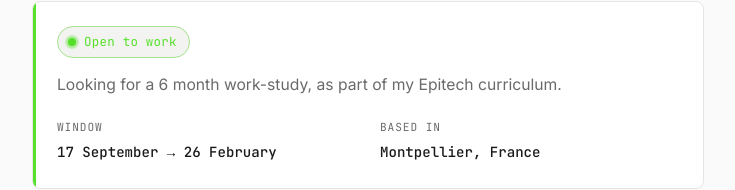
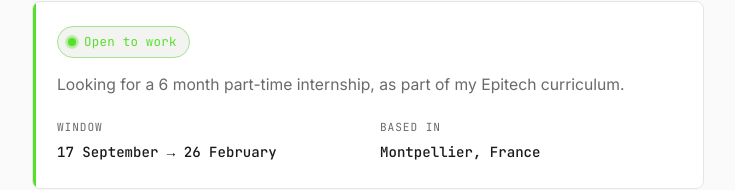
Before and after one commit to lucaspujol/portfolio, a React (Vite) app: page / in a window 1280 px wide. Shown: the part 544-734 px from the top of the page, without its empty margins (272-1007 px from the left). Built offline with nearby package versions, Linux system fonts and the light colour scheme.

Commit message:
fix statement

```diff
--- a/src/data/profile.js
+++ b/src/data/profile.js
@@ -8,7 +8,7 @@ export const profile = {
     available: true,
     label: 'Open to work',
     statement:
-      'Looking for a 6 month work-study, as part of my Epitech curriculum.',
+      'Looking for a 6 month part-time internship, as part of my Epitech curriculum.',
     items: [
       { label: 'Window', value: '17 September → 26 February' },
       { label: 'Based in', value: 'Montpellier, France' },
```
